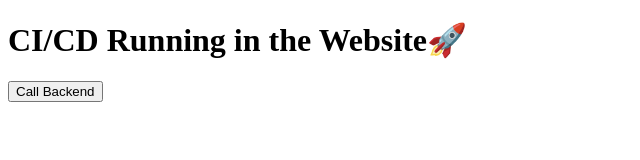
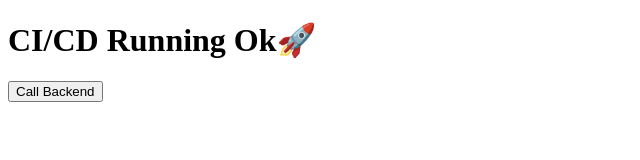
Before and after one commit to ziazeshan141/3_Tier_Architecture, a plain HTML site: page frontend/index.html in a window 1280 px wide. Shown: the whole page, without its empty margins (0-640 px from the left). Drawn offline with Linux system fonts and the light colour scheme.

Commit message:
New_Update Frontend

```diff
--- a/frontend/index.html
+++ b/frontend/index.html
@@ -6,7 +6,7 @@
 
 <body>
 
-<h1>CI/CD Running in the Website🚀</h1>
+<h1>CI/CD Running Ok🚀</h1>
 
 <button onclick="getMessage()">Call Backend</button>
 
```
